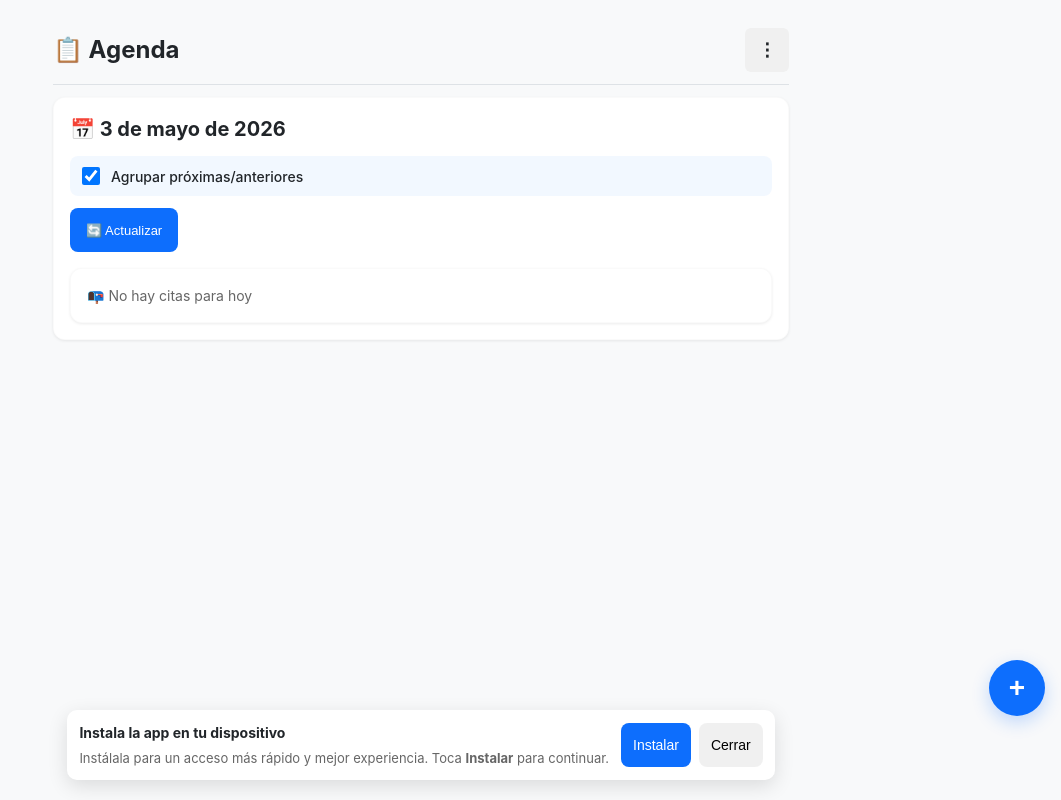
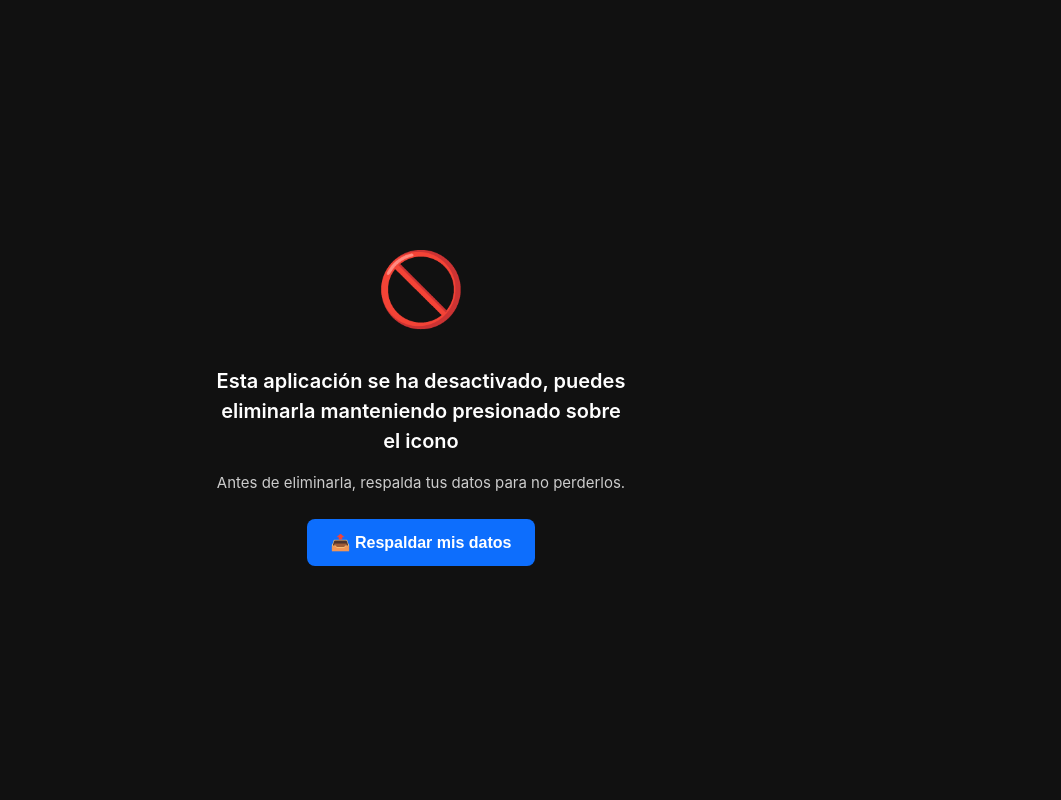
Before and after one commit to e-aruvalcaba/agenda_ios, a React (Vite) app: page / in a window 1280 px wide. Shown: the whole page, without its empty margins (219-1280 px from the left). Built offline with nearby package versions, Linux system fonts and the light colour scheme.

Commit message:
kill switch par aapagar la aplicacion por que "no se acostumbraron"

```diff
--- /dev/null
+++ b/public/kill-switch.json
@@ -0,0 +1,4 @@
+{
+  "disabled": true,
+  "message": "Esta aplicación se ha desactivado, puedes eliminarla manteniendo presionado sobre el icono"
+}
--- a/src/App.tsx
+++ b/src/App.tsx
@@ -20,11 +20,40 @@ export default function App() {
   const [importData, setImportData] = useState<any>(null);
   const [existingCounts, setExistingCounts] = useState({ appts: 0, pays: 0 });
   const [showUpdatePrompt, setShowUpdatePrompt] = useState(false);
+  const [appDisabled, setAppDisabled] = useState(false);
+  const [disabledMessage, setDisabledMessage] = useState(
+    "Esta aplicación se ha desactivado, puedes eliminarla manteniendo presionado sobre el icono"
+  );
 
   useEffect(() => {
     if (navigator.storage && (navigator as any).storage.persist) {
       (navigator as any).storage.persist();
     }
+  }, []);
+
+  // Kill switch remoto: la app consulta kill-switch.json al cargar y al recuperar
+  // foco (el mismo momento en que el dispositivo verifica el Service Worker). Si la
+  // bandera está activa, se bloquea la app. Para reactivarla, editar el JSON.
+  useEffect(() => {
+    const flagUrl = import.meta.env.BASE_URL + "kill-switch.json";
+    const checkKillSwitch = async () => {
+      try {
+        const res = await fetch(`${flagUrl}?t=${Date.now()}`, { cache: "no-store" });
+        if (!res.ok) return; // fail-open: si no se puede leer la bandera, no bloquear
+        const data = await res.json();
+        if (data?.disabled) {
+          if (data.message) setDisabledMessage(data.message);
+          setAppDisabled(true);
+        } else {
+          setAppDisabled(false);
+        }
+      } catch {
+        // Sin conexión: no bloquear para no romper el uso offline
+      }
+    };
+    checkKillSwitch();
+    window.addEventListener("focus", checkKillSwitch);
+    return () => window.removeEventListener("focus", checkKillSwitch);
   }, []);
 
   useEffect(() => {
@@ -119,6 +148,66 @@ export default function App() {
   const handleSaved = () => {
     setRefreshKey((k) => k + 1);
   };
+
+  if (appDisabled) {
+    return (
+      <div
+        style={{
+          position: "fixed",
+          inset: 0,
+          background: "#111",
+          color: "#fff",
+          display: "flex",
+          flexDirection: "column",
+          alignItems: "center",
+          justifyContent: "center",
+          textAlign: "center",
+          padding: "32px",
+          zIndex: 100000,
+        }}
+      >
+        <div style={{ fontSize: 72, marginBottom: 24 }}>🚫</div>
+        <p
+          style={{
+            fontSize: 20,
+            fontWeight: 600,
+            lineHeight: 1.5,
+            maxWidth: 420,
+            margin: 0,
+          }}
+        >
+          {disabledMessage}
+        </p>
+        <p
+          style={{
+            fontSize: 15,
+            lineHeight: 1.5,
+            maxWidth: 420,
+            margin: "16px 0 0",
+            color: "#ccc",
+          }}
+        >
+          Antes de eliminarla, respalda tus datos para no perderlos.
+        </p>
+        <button
+          onClick={handleExport}
+          style={{
+            marginTop: 24,
+            background: "#0d6efd",
+            color: "#fff",
+            border: "none",
+            padding: "14px 24px",
+            borderRadius: 8,
+            cursor: "pointer",
+            fontSize: 16,
+            fontWeight: 700,
+          }}
+        >
+          📤 Respaldar mis datos
+        </button>
+      </div>
+    );
+  }
 
   return (
     <div className="app">
```
Also changed, not shown: public/sw.js (+10 -1 lines).
